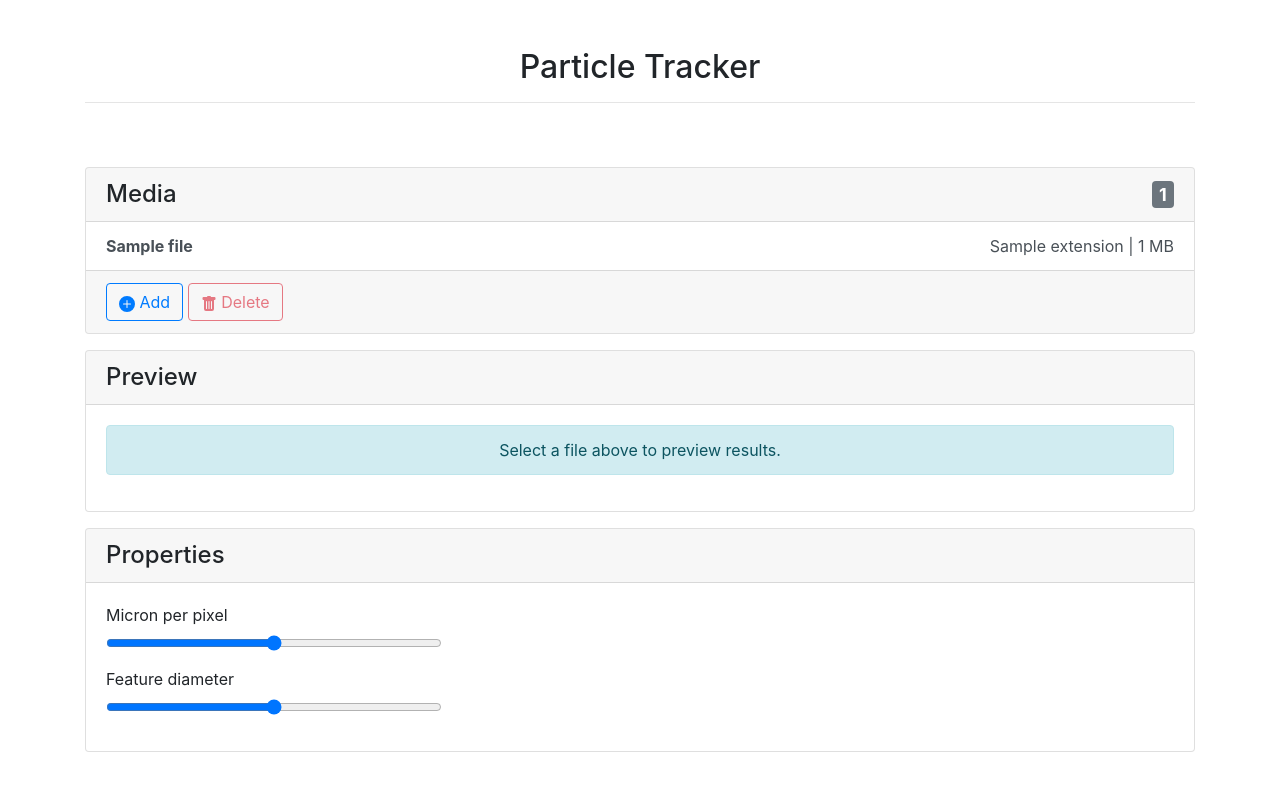
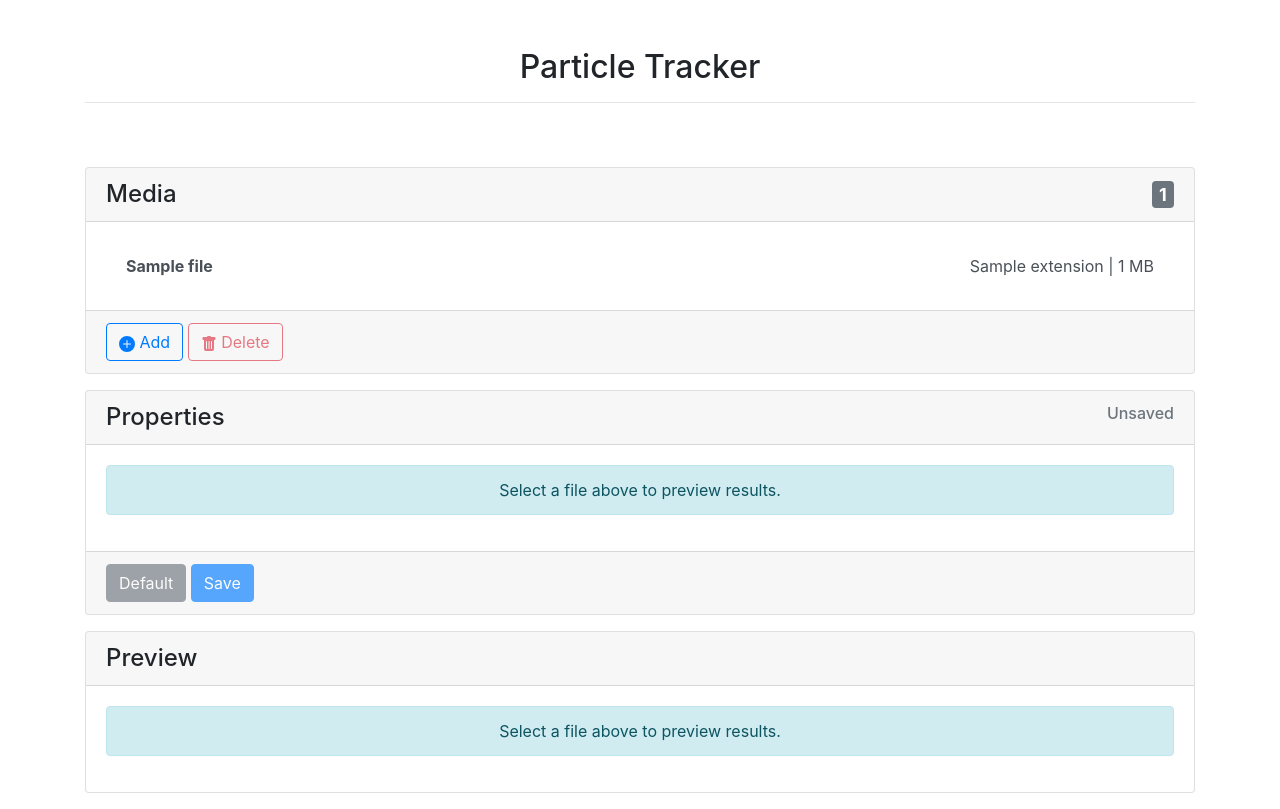
Before and after one commit to samuria/ot-particle-tracker, a Flask app: template templates/index.html in a window 1280 px wide. Before the commit the page ends 752 px from the top, so only its background shows below. Run offline with Flask 2, Linux system fonts and the light colour scheme; the template is opened without the code that fills it: most values are stand-ins (such as "Sample title", 1, 10 or a date in 2020); parts of the project's set-up code (start-up, migrations or seed data) failed here and were passed over; some libraries are stand-ins or nearby versions.

Commit message:
added properties panel to adjust tracking features

```diff
--- a/main.py
+++ b/main.py
@@ -1,3 +1,4 @@
+import json
 import os
 
 from flask import Flask, render_template, redirect, request
@@ -26,7 +27,8 @@ def index():
 
             return redirect(request.url)
 
-    return render_template("index.html", file_list=utilities.get_all_uploaded_files())
+    return render_template("index.html", file_list=utilities.get_all_uploaded_files(),
+                           properties=va.get_tracking_properties())
 
 
 @app.route("/select_file/<file_name>", methods=['POST'])
@@ -38,7 +40,6 @@ def select_file(file_name):
 @app.route("/<int:frame_id>/simple.png", methods=['GET'])
 def get_frame(frame_id):
     frame = va.create_figure(frame_id)
-    # response.headers['Content-Type'] = 'image/png'
     return frame
 
 
@@ -48,5 +49,14 @@ def delete_file(file_id):
     return render_template("index.html", file_list=utilities.get_all_uploaded_files())
 
 
+@app.route('/save_properties', methods=['POST'])
+def save_properties():
+    data = json.loads(request.data)
+
+    va.set_tracking_properties(data.get('mpp'), data.get('fd'))
+
+    return va.get_tracking_properties()
+
+
 if __name__ == "__main__":
     app.run(debug=True, host="localhost")
--- a/static/js/video_player_functions.js
+++ b/static/js/video_player_functions.js
@@ -13,6 +13,12 @@ $('#fileList a').on('click', function (e) {
         $("#spinner").removeClass('d-none')
         $("#selectFileAlert").addClass('d-none')
 
+        $("#propertiesFileAlert").addClass('d-none')
+        $('#propertiesWrapper').removeClass('d-none')
+
+        $('#defaultPropertiesBtn').removeAttr('disabled')
+        $('#saveProperties').removeAttr('disabled')
+
         selectedFile = this.getAttribute("index")
     }
 
@@ -20,10 +26,16 @@ $('#fileList a').on('click', function (e) {
     enableDeleteButton()
 })
 
+var mppRangeVal = $('#mppRange').val()
+var fdRangeVal = $('#fdRange').val()
+
 $(document).ready(function () {
     var currentFrame = $('#frame_count');
     var timeCode = $('#time_code');
     var fps = $('#fps')
+
+    $('#mppDisplay').text(mppRangeVal)
+    $('#fdDisplay').text(fdRangeVal)
 
     video = VideoFrame({
         id: 'video_player',
@@ -59,8 +71,6 @@ function update_track_frame() {
     })
 }
 
-var clickCounter = 0;
-
 function seekForward(nr_of_frames, fps) {
     if (video.paused == false) {
         video.pause();
@@ -81,6 +91,43 @@ function seekBackward(nr_of_frames, fps) {
     });
 }
 
-function get_current_frame() {
-    return Math.round(video.currentTime * FPS);
+function getRadius() {
+    return fdRangeVal / 2.0 / mppRangeVal
 }
+
+function setRadiusDisplay() {
+    $('#radiusDisplay').text(Math.round((getRadius() + Number.EPSILON) * 100) / 100)
+}
+
+$('#mppRange').on('input', function () {
+    mppRangeVal = $('#mppRange').val()
+    $('#mppDisplay').text(mppRangeVal)
+    setRadiusDisplay()
+})
+
+$('#fdRange').on('input', function () {
+    fdRangeVal = $('#fdRange').val()
+    $('#fdDisplay').text(fdRangeVal)
+    setRadiusDisplay()
+})
+
+$('#saveProperties').click(function () {
+    let properties = {
+        "mpp": mppRangeVal,
+        "fd": fdRangeVal
+    }
+
+    $.ajax({
+        url: Flask.url_for('save_properties'),
+        type: "POST",
+        data: JSON.stringify(properties),
+        contentType: "application/json",
+        context: this,
+        success: function (response) {
+            $('#propertiesSavedStatus').text('Saved')
+        },
+        error: function (xhr) {
+            console.log(xhr)
+        }
+    })
+})
--- a/templates/index.html
+++ b/templates/index.html
@@ -30,6 +30,7 @@
                 <span class="badge badge-secondary">{{file_list|length}}</span>
             </h4>
 
+            <div class="card-body">
                 <div class="row">
                     <div class="col">
                         <div class="list-group list-group-flush" id="fileList" role="filelist">
@@ -53,6 +54,8 @@
                         </div>
                     </div>
                 </div>
+            </div>
+
 
             <div class="card-footer">
                 <button type="button" class="btn btn-outline-primary" data-toggle="modal" data-target="#addFileModal">
@@ -143,6 +146,51 @@
 <div class="row mb-3">
     <div class="col">
         <div class="card">
+            <h4 class="card-header d-flex justify-content-between align-items-center">
+                <span>Properties</span>
+                <p class="h6 text-muted" id="propertiesSavedStatus">Unsaved</p>
+            </h4>
+
+            <div class="card-body">
+                <div class="alert alert-info text-center" role="alert" id="propertiesFileAlert">
+                    Select a file above to preview results.
+                </div>
+
+                <div class="row d-none" id="propertiesWrapper">
+                    <div class="col-md-4">
+                        <div class="form-group">
+                            <label for="mppRange"><strong>Micron per pixel</strong></label>
+                            <input type="range" class="custom-range" id="mppRange" min="0" max="1" step="0.001"
+                                   value="{{properties.mpp}}">
+                            <p id="mppDisplay" class="text-center h4 mt-1">{{properties.mpp}}</p>
+                        </div>
+                    </div>
+                    <div class="col-md-4">
+                        <div class="form-group">
+                            <label for="fdRange"><strong>Feature diameter</strong></label>
+                            <input type="range" class="custom-range" id="fdRange" value="{{properties.fd}}" max="10"
+                                   min="0" step="0.2">
+                            <p class="text-center h4 mt-1"><span
+                                    id="fdDisplay">{{properties.fd}}</span><span>&#181;m</span></p>
+                        </div>
+                    </div>
+                    <div class="col-md-4">
+                        <label><strong>Radius</strong></label>
+                        <p id="radiusDisplay" class="text-center h4 mt-1">{{properties.radius}}</p>
+                    </div>
+                </div>
+            </div>
+            <div class="card-footer">
+                <button type="button" class="btn btn-secondary" id="defaultPropertiesBtn" disabled>Default</button>
+                <button type="button" class="btn btn-primary" id="saveProperties" disabled>Save</button>
+            </div>
+        </div>
+    </div>
+</div>
+
+<div class="row mb-3">
+    <div class="col">
+        <div class="card">
             <h4 class="card-header">
                 Preview
             </h4>
@@ -153,7 +201,7 @@
                 </div>
                 <div class="row d-none" id="previewWrapper">
                     <div class="col-md-6" style="border-right: 1px solid gray">
-                        <div class="mb-2 bg-dark p-2" id="frameTracking">
+                        <div class="mb-2 bg-dark p-2 rounded" id="frameTracking">
                             <div class="btn-group">
                                 <button class="btn btn-secondary btn-sm" rel="tooltip" data-placement="top" disabled
                                         data-original-title="Current frame rate.">FPS:
@@ -217,35 +265,6 @@
     </div>
 </div>
 
-<div class="row mb-3">
-    <div class="col">
-        <div class="card">
-            <h4 class="card-header">
-                Properties
-            </h4>
-
-            <div class="card-body">
-                <div class="row">
-                    <div class="col-md-4">
-                        <form>
-                            <div class="form-group">
-                                <label for="formControlRange">Micron per pixel</label>
-                                <input type="range" class="form-control-range" id="formControlRange">
-                            </div>
-                            <div class="form-group">
-                                <label for="formControlRange">Feature diameter</label>
-                                <input type="range" class="form-control-range" id="formControlRange">
-                            </div>
-                        </form>
-                    </div>
-                </div>
-
-
-            </div>
-        </div>
-    </div>
-</div>
-
 <script src="{{ url_for('static', filename='js/video_player_functions.js') }}"></script>
 
 <script>
```
Also changed, not shown: core/VideoAnalyser.py (+9 -1 lines), 1 other file. Lines whose indentation alone changed are shown as unchanged.
